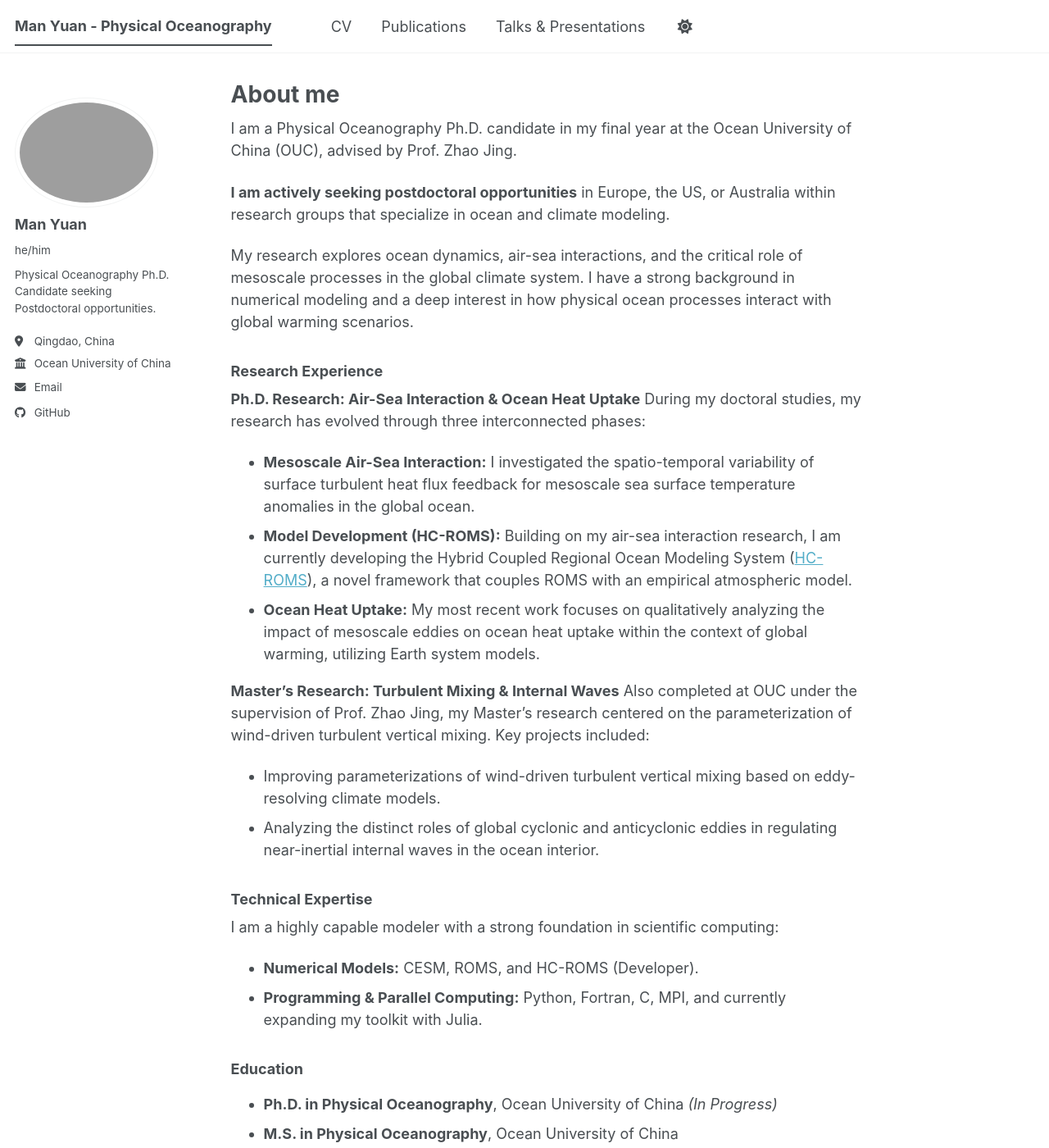
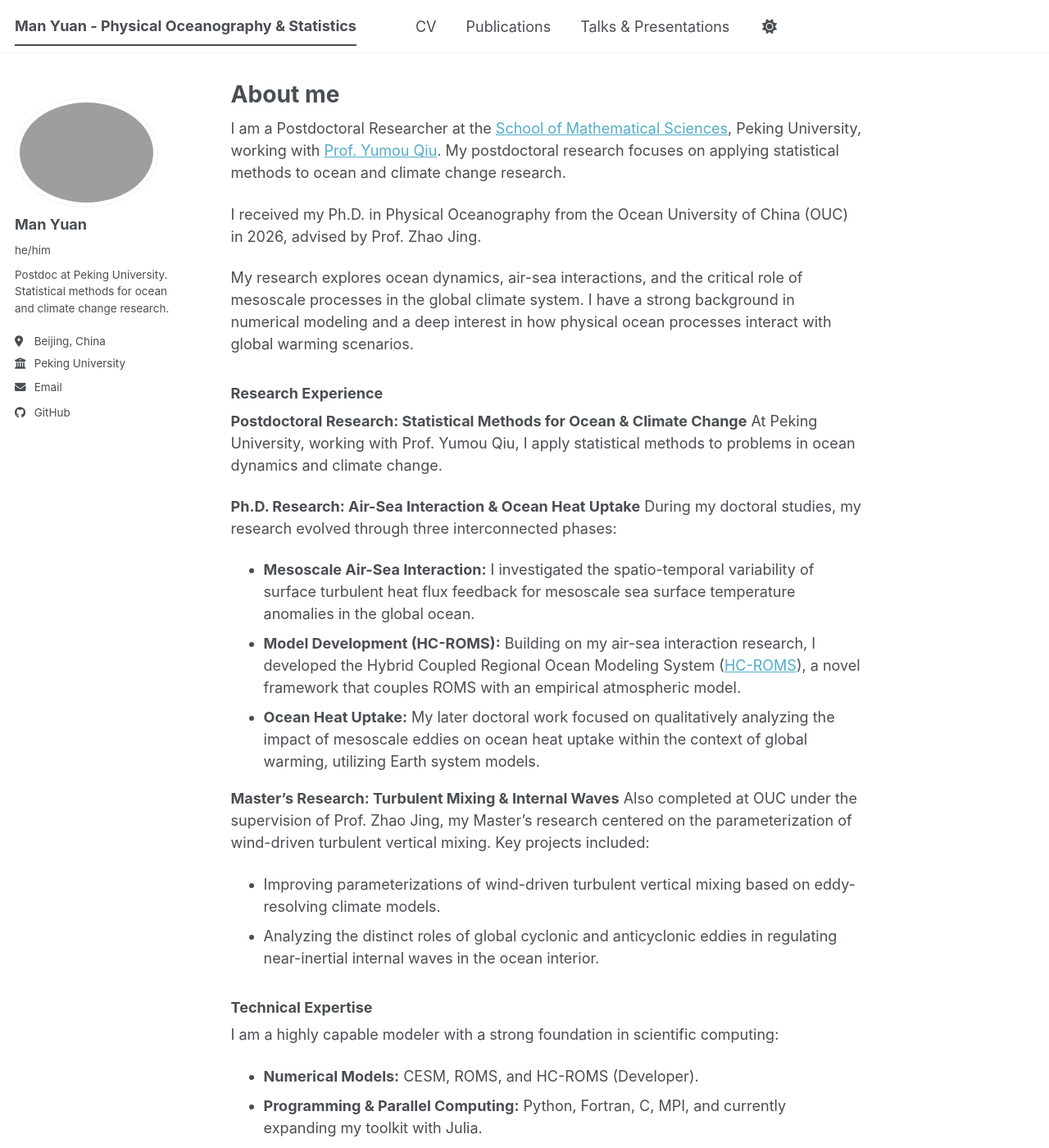
Before and after one commit to Paradym97/Paradym97.github.io, a Jekyll site: the page built from _pages/about.md, in a window 1280 px wide and 1400 px high. Shown: the whole window at 82% size. Built offline with Jekyll 4.4.1, drawn with Linux system fonts in a browser that asks for light colours; a script bundle is joined from its source files by our own code; library files that are not in the unit come from our copies; some of the changed text lies outside the part shown.

Commit message:
Update profile: postdoc at PKU School of Mathematical Sciences
Co-Authored-By: Claude Opus 5.5 <noreply@anthropic.com>

```diff
--- a/_config.yml
+++ b/_config.yml
@@ -9,10 +9,10 @@
 # Basic Site Settings
 locale                   : "en-US"
 site_theme               : "default" # The available themes options are "default", "air", "sunrise", "mint", "dirt" and "contrast"
-title                    : "Man Yuan - Physical Oceanography"
+title                    : "Man Yuan - Physical Oceanography & Statistics"
 title_separator          : "-"
 name                     : &name "Man Yuan"
-description              : &description "Ph.D. Candidate at Ocean University of China. Actively seeking Postdoctoral opportunities in ocean/climate modeling."
+description              : &description "Postdoctoral Researcher at the School of Mathematical Sciences, Peking University. Statistical methods for ocean and climate change research."
 url                      : "https://Paradym97.github.io"
 baseurl                  : "" # the subpath of your site, e.g. "/blog"
 repository               : "Paradym97/Paradym97.github.io"
@@ -25,11 +25,11 @@ author:
   avatar           : "profile.png"
   name             : "Man Yuan"
   pronouns         : "he/him"
-  bio              : "Physical Oceanography Ph.D. Candidate seeking Postdoctoral opportunities."
-  location         : "Qingdao, China"
-  employer         : "Ocean University of China"
+  bio              : "Postdoc at Peking University. Statistical methods for ocean and climate change research."
+  location         : "Beijing, China"
+  employer         : "Peking University"
   uri              :
-  email            : "yuanman@stu.ouc.edu.cn"
+  email            : "yuanman@math.pku.edu.cn"
 
   # Academic websites
   academia         : # URL
--- a/_pages/about.md
+++ b/_pages/about.md
@@ -11,19 +11,22 @@ redirect_from:
   - /about.html
 ---
 
-I am a Physical Oceanography Ph.D. candidate in my final year at the Ocean University of China (OUC), advised by Prof. Zhao Jing.
+I am a Postdoctoral Researcher at the [School of Mathematical Sciences](https://math.pku.edu.cn/), Peking University, working with [Prof. Yumou Qiu](https://yumou.org/). My postdoctoral research focuses on applying statistical methods to ocean and climate change research.
 
-**I am actively seeking postdoctoral opportunities** in Europe, the US, or Australia within research groups that specialize in ocean and climate modeling.
+I received my Ph.D. in Physical Oceanography from the Ocean University of China (OUC) in 2026, advised by Prof. Zhao Jing.
 
 My research explores ocean dynamics, air-sea interactions, and the critical role of mesoscale processes in the global climate system. I have a strong background in numerical modeling and a deep interest in how physical ocean processes interact with global warming scenarios.
 
 ### Research Experience
 
+**Postdoctoral Research: Statistical Methods for Ocean & Climate Change**
+At Peking University, working with Prof. Yumou Qiu, I apply statistical methods to problems in ocean dynamics and climate change.
+
 **Ph.D. Research: Air-Sea Interaction & Ocean Heat Uptake**
-During my doctoral studies, my research has evolved through three interconnected phases:
+During my doctoral studies, my research evolved through three interconnected phases:
 * **Mesoscale Air-Sea Interaction:** I investigated the spatio-temporal variability of surface turbulent heat flux feedback for mesoscale sea surface temperature anomalies in the global ocean.
-* **Model Development (HC-ROMS):** Building on my air-sea interaction research, I am currently developing the Hybrid Coupled Regional Ocean Modeling System ([HC-ROMS](https://github.com/Paradym97/HC-ROMS)), a novel framework that couples ROMS with an empirical atmospheric model.
-* **Ocean Heat Uptake:** My most recent work focuses on qualitatively analyzing the impact of mesoscale eddies on ocean heat uptake within the context of global warming, utilizing Earth system models.
+* **Model Development (HC-ROMS):** Building on my air-sea interaction research, I developed the Hybrid Coupled Regional Ocean Modeling System ([HC-ROMS](https://github.com/Paradym97/HC-ROMS)), a novel framework that couples ROMS with an empirical atmospheric model.
+* **Ocean Heat Uptake:** My later doctoral work focused on qualitatively analyzing the impact of mesoscale eddies on ocean heat uptake within the context of global warming, utilizing Earth system models.
 
 **Master's Research: Turbulent Mixing & Internal Waves**
 Also completed at OUC under the supervision of Prof. Zhao Jing, my Master's research centered on the parameterization of wind-driven turbulent vertical mixing. Key projects included:
@@ -36,6 +39,6 @@ I am a highly capable modeler with a strong foundation in scientific computing:
 * **Programming & Parallel Computing:** Python, Fortran, C, MPI, and currently expanding my toolkit with Julia.
 
 ### Education
-* **Ph.D. in Physical Oceanography**, Ocean University of China *(In Progress)*
+* **Ph.D. in Physical Oceanography**, Ocean University of China, 2026
 * **M.S. in Physical Oceanography**, Ocean University of China
 * **B.S. in Marine Science**, Ocean University of China
```
Also changed, not shown: _pages/cv.md (+6 -1 lines).
